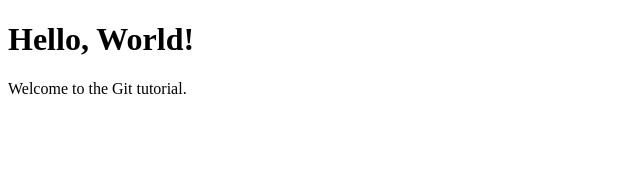
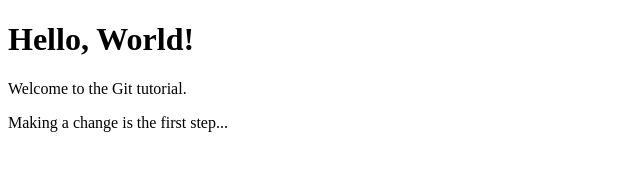
Before and after one commit to shagunsamant/athena, a plain HTML site: page index.html in a window 1280 px wide. Shown: the whole page, without its empty margins (0-640 px from the left). Drawn offline with Linux system fonts and the light colour scheme.

Commit message:
Added new change to index.html

```diff
--- a/index.html
+++ b/index.html
@@ -8,5 +8,6 @@
 <body>
     <h1>Hello, World!</h1>
     <p>Welcome to the Git tutorial.</p>
+    <p>Making a change is the first step...</p>
 </body>
 </html>
```
